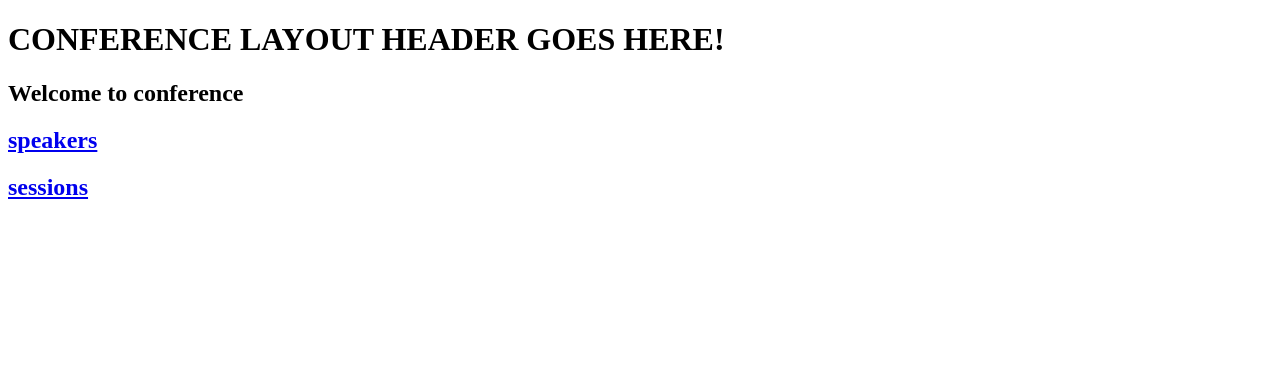
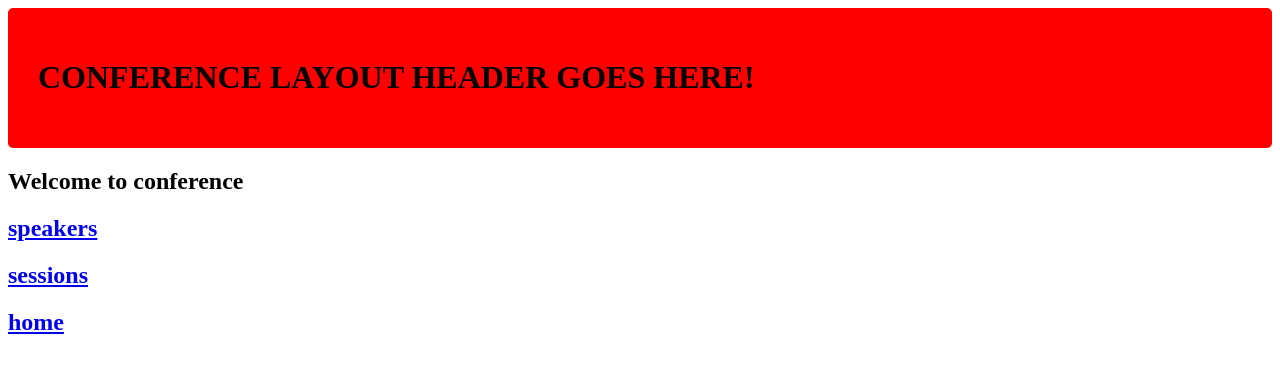
Before and after one commit to alekspanteli/next-js-13-fundamentals-pluralsight, a Next.js app: page /conference in a window 1280 px wide. Shown: the top 372 px of the page. Built offline with nearby package versions, Linux system fonts and the light colour scheme.

Commit message:
add styles to inner layout

```diff
--- a/app/conference/layout.js
+++ b/app/conference/layout.js
@@ -1,9 +1,9 @@
-
+import styles from "./styles.css"
 
 export default function ConferenceLayout({ children }) {
   return (
     <>
-      <header>
+      <header className={styles.header}>
         <h1>CONFERENCE LAYOUT HEADER GOES HERE!</h1>
       </header>
       <section>{children}</section>
--- a/app/conference/page.js
+++ b/app/conference/page.js
@@ -6,6 +6,7 @@ export default function Home() {
         <h1>Welcome to conference</h1>
         <h2><Link href="/conference/speakers">speakers</Link></h2>
         <h2><Link href="/conference/sessions">sessions</Link></h2>
+        <h2><Link href="/">home</Link></h2>
       </main>
     )
   }
--- /dev/null
+++ b/app/conference/styles.css
@@ -0,0 +1,5 @@
+header{
+    background-color: red;
+    padding: 30px;
+    border-radius: 5px;
+}
```
